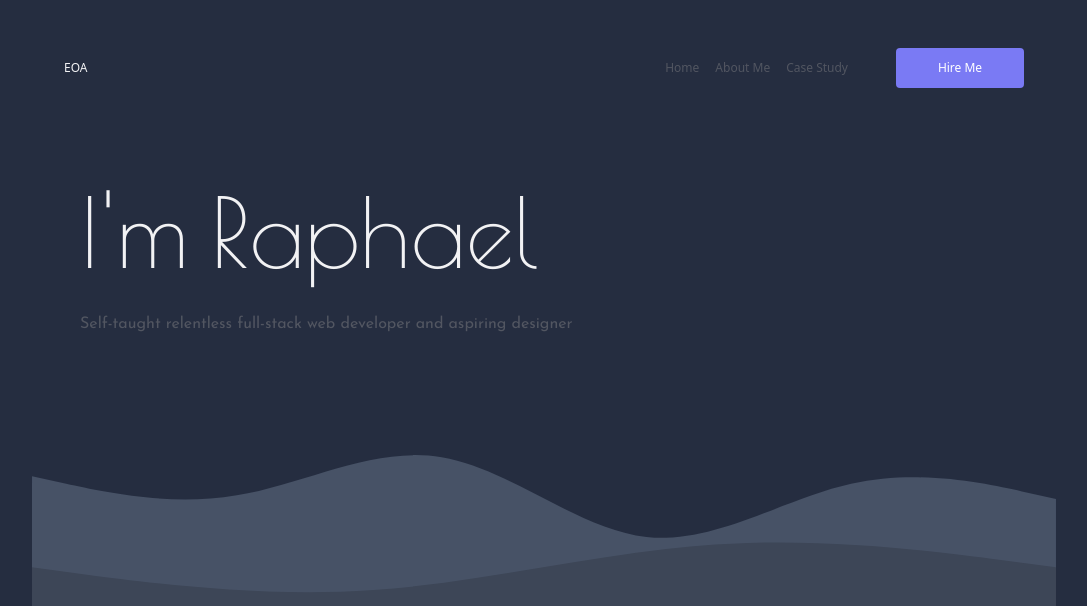
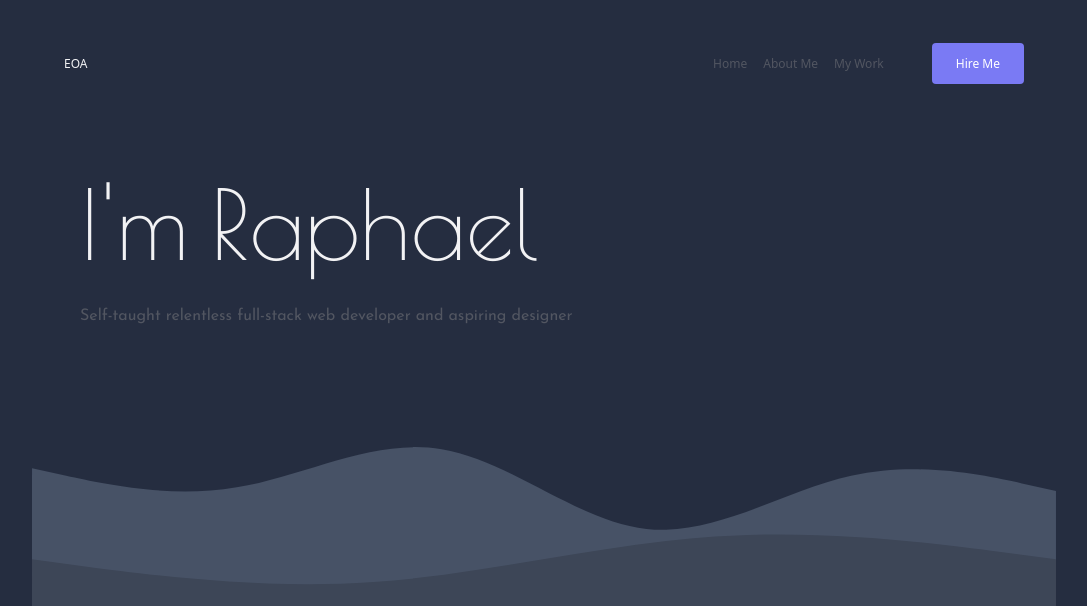
Before and after one commit to TutorialDoctor/TutorialDoctor.github.io, a plain HTML site: page index.html in a window 1280 px wide. Shown: the top 606 px of the page, without its empty margins (96-1183 px from the left). Drawn offline with nearby package versions, Linux system fonts and the light colour scheme; a script that the page names is missing.

Commit message:
position updates

```diff
--- a/index.html
+++ b/index.html
@@ -13,13 +13,13 @@
 
   <body>
         <div id="main" class="w-full mx-auto">
-        <nav class="text-xs">
+        <nav class="text-xs sticky top-0 background-blue z-50">
             <ul class="w-full flex items-center justify-start">
                 <li id="logo">EOA</li>
-                <li class="ml-auto hover:text-white">Home</li>
+                <li class="ml-auto hover:text-white"><a href="#">Home</a></li>
                 <li class="ml-4 hover:text-white"><a href="#about">About Me</a></li>
-                <li class="ml-4 hover:text-white"><a href="#projects">Case Study</a></li>
-                <li style="margin-left: 3rem" class="px-6 py-1 w-32 text-center rounded background-purple text-white">Hire Me</li>
+                <li class="ml-4 hover:text-white"><a href="#projects">My Work</a></li>
+                <li style="margin-left: 3rem"><a class="px-6 py-3 w-32 text-center rounded background-purple text-white" href="mailto:thetutorialdoctor@gmail.com">Hire Me</a></li>
             </ul>
         </nav>
 
@@ -39,8 +39,8 @@
         </section>
 
         <section class="flex flex-wrap">
-            <img class="opacity-75 hover:opacity-100 object-cover lg:w-1/2" src="https://images.prismic.io/raphaelportfolio/2de75886-1eed-46ac-98cd-bf7052dbeae8_Screen+Shot+2021-02-18+at+4.07.04+PM.png?auto=compress,format">
-            <div class="lg:w-1/2 p-6 lg:p-12">
+            <img class="opacity-75 hover:opacity-100 object-cover xl:w-1/2" src="https://images.prismic.io/raphaelportfolio/2de75886-1eed-46ac-98cd-bf7052dbeae8_Screen+Shot+2021-02-18+at+4.07.04+PM.png?auto=compress,format">
+            <div class="xl:w-1/2 p-6 lg:p-12">
                 <h1 id="about" class="mt-4 text-4xl lg:text-6xl">About Me</h1>
                 <!--  -->
                 <div class="p-6">
@@ -88,7 +88,7 @@
         </section>
 
         <section id="projects" style="background-color:#282633" class="w-full p-12">
-            <h2 class="pt-9 text-6xl text-center">My Projects</h2>
+            <h2 class="pt-9 text-6xl text-center">My Work</h2>
             <div class="flex justify-center">
                 <div class="mx-auto relative">
                     <img style="border-radius: 1rem 1rem 3rem 1rem" class="w-auto opacity-75 hover:opacity-100 mt-10 md:max-w-xl lg:max-w-3xl object-cover" src="https://images.prismic.io/raphaelportfolio/b76738a6-a282-40fe-a947-66e0983a170b_Screen+Shot+2021-02-18+at+4.38.20+PM.png?auto=compress,format">
--- a/stylesheets/new.css
+++ b/stylesheets/new.css
@@ -4,6 +4,7 @@ body{
     padding: 0;
     margin: 0
 }
+
 
 @media screen and (min-width: 480px) {
   #main nav{
@@ -56,6 +57,9 @@ p{
     color: #F2F2F4
 }
 
+.background-blue{
+   background-color: #252D40;
+}
 .gray{
     color: #525661
 }
```
